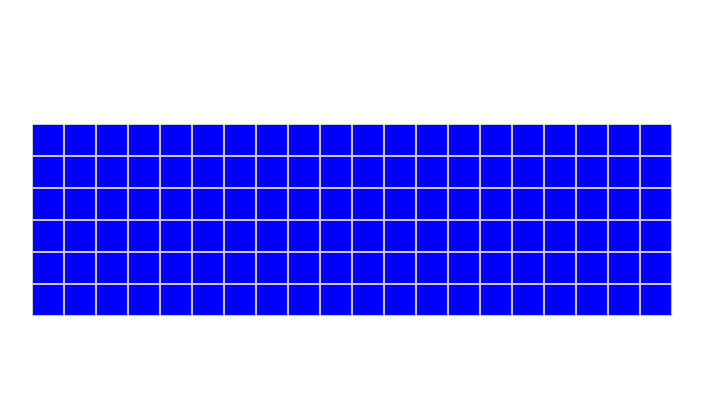
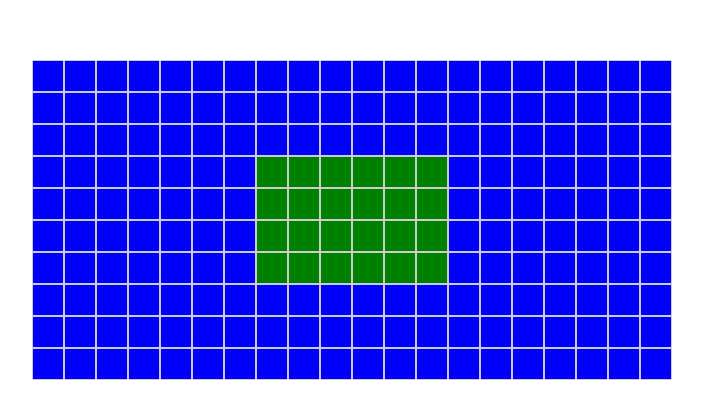
Before and after one commit to Terminator1601/FOG-20x10-game, a React (Create React App) app: page / in a window 1280 px wide. Shown: the part 180-598 px from the top of the page, without its empty margins (288-991 px from the left). Built offline with nearby package versions, Linux system fonts and the light colour scheme.

Commit message:
board created

```diff
--- a/src/components/Grid.css
+++ b/src/components/Grid.css
@@ -19,3 +19,6 @@
 .blue {
   background-color: blue; /* Set background color to blue */
 }
+.green{
+  background-color: green;
+}
--- a/src/components/Grid.jsx
+++ b/src/components/Grid.jsx
@@ -2,6 +2,23 @@ import React from 'react';
 import './Grid.css'; // Import CSS file for styling
 
 const Grid = () => {
+
+  const greengrid= Array.from({length:4},(_, rowIndex)=>(
+    <div key={rowIndex} className='row'>
+      {Array.from({length :7},(_,colIndex)=>(
+        <div key={colIndex} className='cell blue'></div>
+      ))}
+      {Array.from({length :6},(_,colIndex)=>(
+        <div key={colIndex} className='cell green'></div>
+      ))}
+      {Array.from({length :7},(_,colIndex)=>(
+        <div key={colIndex} className='cell blue'></div>
+      ))}
+
+    </div>
+  ));
+
+
   // Create an array to represent rows
   const rows = Array.from({ length: 3 }, (_, rowIndex) => (
     // Create an array to represent columns
@@ -16,6 +33,7 @@ const Grid = () => {
   return (
     <div className="grid-container">
       {rows}
+      {greengrid}
       {rows}
     </div>
   );
```
